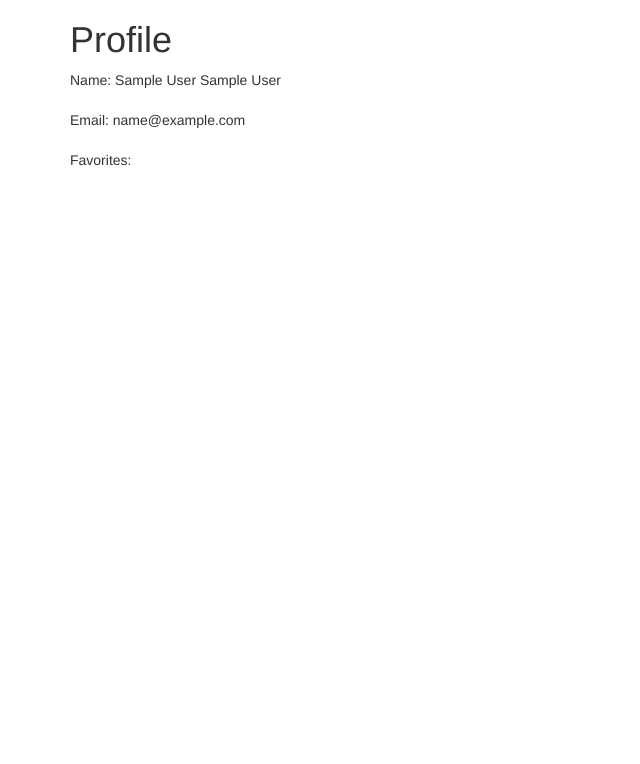
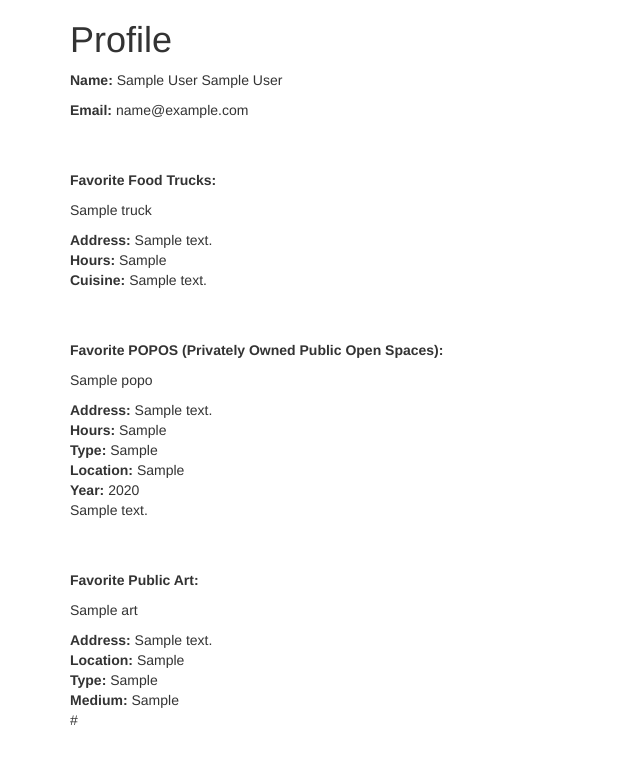
Before and after one commit to christineurban/OuterSpaces, a Flask app: page /profile in a window 1280 px wide. Shown: the top 764 px of the page, without its empty margins (0-640 px from the left). Run offline with Flask 2, Linux system fonts and the light colour scheme; the visitor is signed in with stand-in values (Sample User, id 1); tables that the repository leaves empty hold one stand-in row (values such as "Sample post"); some libraries are stand-ins or nearby versions.

Commit message:
Favorites now showing on profile

```diff
--- a/server.py
+++ b/server.py
@@ -60,19 +60,24 @@ def login():
 
     try:
         user = User.query.filter_by(email = email).one()
-        if user.password == password:
+
+    except:
+        flash("Sorry, this email does not match our records." + \
+              " Please check your spelling and try again.")  # FIXME security
+        return redirect("/account")
+
+    if user.password == password:
             session["user_id"] = user.user_id
             session["email"] = user.email
             session["first_name"] = user.first_name
             session["last_name"] = user.last_name
             flash("Welcome back " + user.first_name + "!")
-            return render_template("profile.html")
+            return redirect("/profile")
 
-    except:
-        flash("Sorry, this does not match our records." + \
-              " Please check your spelling and try again.")
+    else:
+        flash("Sorry, this password does not match our records." + \
+              " Please check your spelling and try again.")  # FIXME security
         return redirect("/account")
-
 
 
 @app.route("/signup", methods=["POST"])
@@ -111,7 +116,24 @@ def signup():
 def view_profile():
     """View profile and favorites."""
 
-    return render_template("profile.html")
+
+    fav_trucks = FavTruck.query.filter_by(user_id = session["user_id"]).all()
+    fav_popos = FavPopos.query.filter_by(user_id = session["user_id"]).all()
+    fav_art = FavArt.query.filter_by(user_id = session["user_id"]).all()
+
+    if not fav_trucks:
+        fav_trucks = []
+
+    if not fav_popos:
+        fav_popos = []
+
+    if not fav_art:
+        fav_art = []
+
+    return render_template("profile.html",
+                           fav_trucks=fav_trucks,
+                           fav_popos=fav_popos,
+                           fav_art=fav_art)
 
 
 
--- a/templates/map.html
+++ b/templates/map.html
@@ -14,11 +14,11 @@
     <div class="col-xs-12 col-sm-4">
       <form>
         <label for="truckMap">Food Trucks </label>
-        <input type="checkbox" name="place" value="truck" id="truckMap" checked>
+        <input type="checkbox" name="space" value="truck" id="truckMap" checked>
         <label for="poposMap">POPOS </label>
-        <input type="checkbox" name="place" value="popos" id="poposMap" checked>
+        <input type="checkbox" name="space" value="popos" id="poposMap" checked>
         <label for="artMap">Public Art </label>
-        <input type="checkbox" name="place" value="art" id="artMap" checked>
+        <input type="checkbox" name="space" value="art" id="artMap" checked>
       </form>
 
       <form id="searchForm">
--- a/templates/profile.html
+++ b/templates/profile.html
@@ -4,15 +4,54 @@
 
 {% block body %}
 
-<div class="container">
+  <div class="container">
 
-<h1>Profile</h1>
+  <h1>Profile</h1>
 
 
-Name: {{ session["first_name"] }} {{ session["last_name"] }}
-<br><br>
-Email: {{ session["email"] }}
-<br><br>
-Favorites:
+  <p><strong>Name:</strong> {{ session["first_name"] }} {{ session["last_name"] }}</p>
+
+  <p><strong>Email:</strong> {{ session["email"] }}</p>
+  <br><br>
+  {% if fav_trucks %}
+  <p><strong>Favorite Food Trucks:</strong></p>
+    {% for fav in fav_trucks %}
+      <p>
+        <p>{{ fav.truck.name }}</p>
+        <strong>Address: </strong>{{ fav.truck.address }}<br>
+        <strong>Hours: </strong>{{ fav.truck.hours }}<br>
+        <strong>Cuisine: </strong>{{ fav.truck.cuisine }}
+      <p>
+    {% endfor %}
+  {% endif %}
+  <br><br>
+  {% if fav_popos %}
+  <p><strong>Favorite POPOS (Privately Owned Public Open Spaces):</strong></p>
+      {% for fav in fav_popos %}
+      <p>
+        <p>{{ fav.popos.name }}</p>
+        <strong>Address: </strong>{{ fav.popos.address }}<br>
+        <strong>Hours: </strong>{{ fav.popos.hours }}<br>
+        <strong>Type: </strong>{{ fav.popos.popos_type }}<br>
+        <strong>Location: </strong>{{ fav.popos.location }}<br>
+        <strong>Year: </strong>{{ fav.popos.year }}<br>
+        {{ fav.popos.description }}
+      <p>
+    {% endfor %}
+  {% endif %}
+  <br><br>
+  {% if fav_art %}
+  <p><strong>Favorite Public Art:</strong></p>
+      {% for fav in fav_art %}
+      <p>
+        <p>{{ fav.art.title }}</p>
+        <strong>Address: </strong>{{ fav.art.address }}<br>
+        <strong>Location: </strong>{{ fav.art.location }}<br>
+        <strong>Type: </strong>{{ fav.art.art_type }}<br>
+        <strong>Medium: </strong>{{ fav.art.medium }}<br>
+        {{ fav.art.artist_link }}
+      <p>
+    {% endfor %}
+  {% endif %}
 
 {% endblock %}
```
Also changed, not shown: tests.py (+8 -8 lines).
